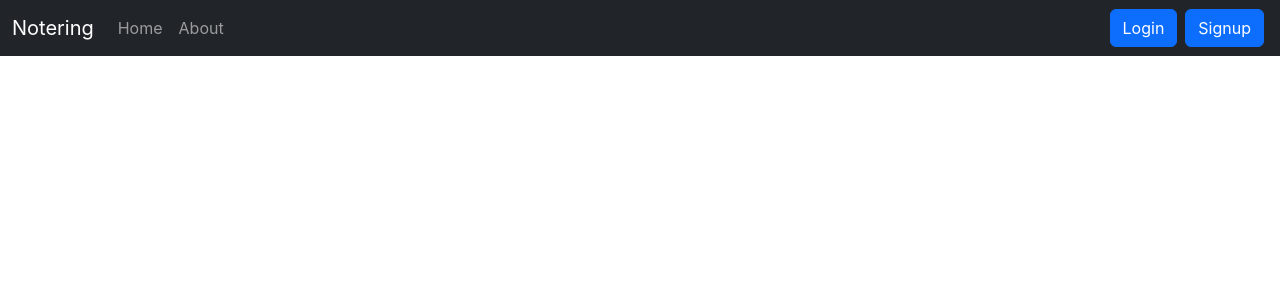
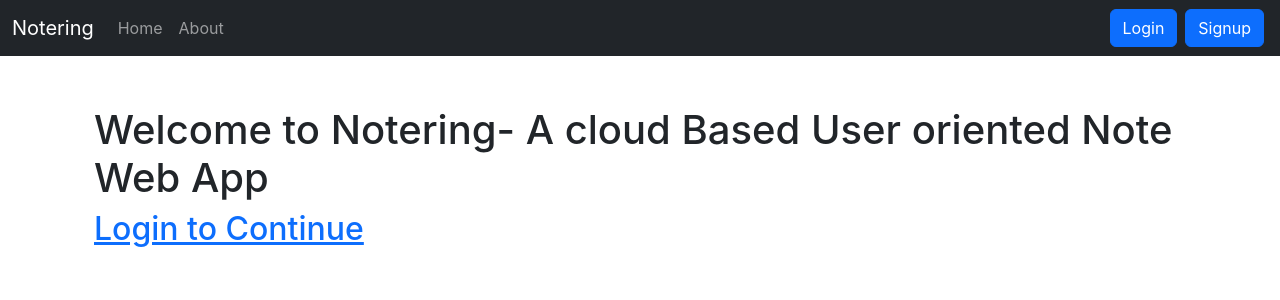
Before and after one commit to shsat94/Notering, a React (Create React App) app in the folder frontend/: page / in a window 1280 px wide. Shown: the top 300 px of the page. Built offline with nearby package versions, Linux system fonts and the light colour scheme.

Commit message:
Welcome page added

```diff
--- a/frontend/src/App.js
+++ b/frontend/src/App.js
@@ -14,6 +14,7 @@ import Login from './components/Login';
 import Signup from './components/Signup';
 import {useState } from 'react';
 import ForgetPassword from './components/ForgetPassword';
+import WelcomePage from './components/WelcomePage';
 
 
 
@@ -41,6 +42,8 @@ function App() {
             <Alert alert={alert} />
             <div className="container">
               <Routes>
+
+                <Route exact path='/' element={<WelcomePage/>}></Route>
                 <Route exact path='/home' element={<Home showAlert={showAlert} />}></Route>
                 <Route exact path='/about' element={<About />}></Route>
                 <Route exact path='/login' element={<Login showAlert={showAlert} />}></Route>
--- /dev/null
+++ b/frontend/src/components/WelcomePage.js
@@ -0,0 +1,14 @@
+import React from 'react'
+import { Link } from 'react-router-dom'
+
+const WelcomePage = () => {
+  return (
+    <div className='container'>
+        <h1>Welcome to Notering- A cloud Based User oriented Note Web App</h1>
+        <Link to='/home'><h2>Login to Continue</h2></Link>
+
+    </div>
+  )
+}
+
+export default WelcomePage
```
